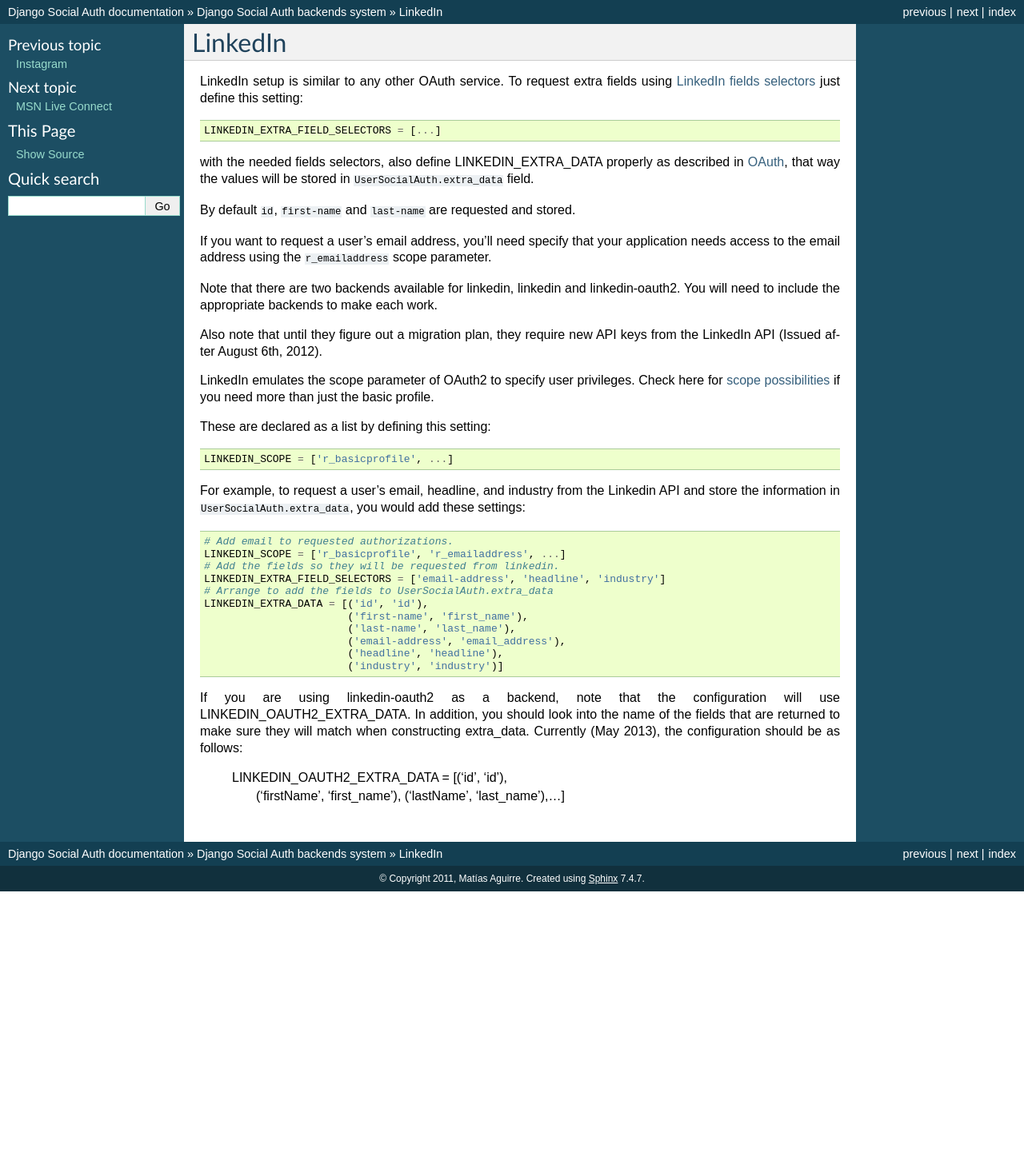
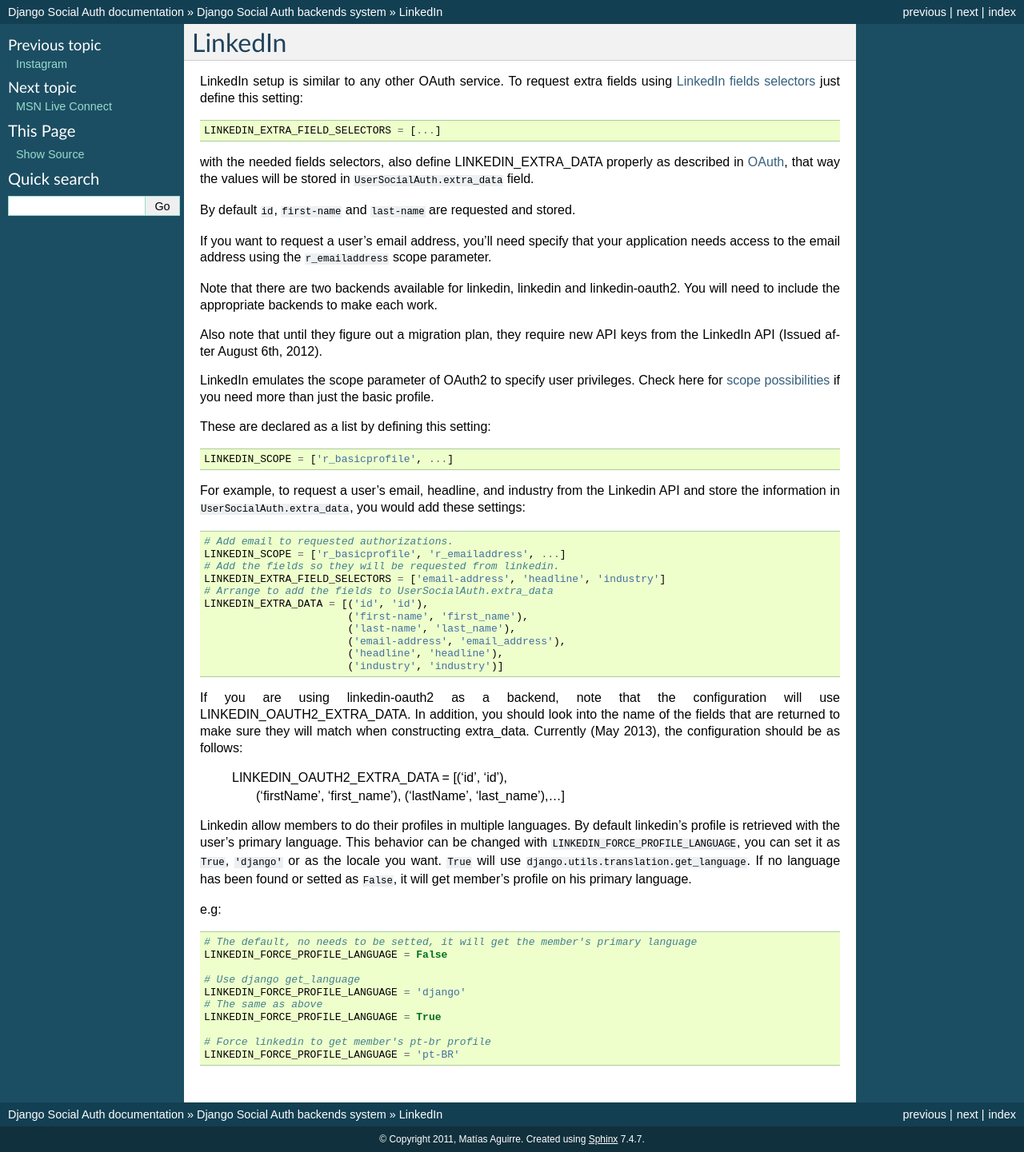
Before and after one commit to devs-cloud/django-social-auth-module, a Sphinx documentation site: the page built from doc/backends/linkedin.rst, in a window 1280 px wide. Shown: the whole page at 80% size. Built offline with Sphinx 7.4.7, drawn with Linux system fonts in a browser that asks for light colours; pages that are not in the unit, such as notebooks, are missing from menus; before the commit the page ends 1115 px from its top, so only the background shows below that.

Commit message:
Update linkedin.rst

```diff
--- a/doc/backends/linkedin.rst
+++ b/doc/backends/linkedin.rst
@@ -58,3 +58,23 @@
 
 .. _LinkedIn fields selectors: http://developer.linkedin.com/docs/DOC-1014
 .. _scope possibilities: https://developer.linkedin.com/documents/authentication#granting
+
+Linkedin allow members to do their profiles in multiple languages.
+By default linkedin's profile is retrieved with the user's primary language.
+This behavior can be changed with ``LINKEDIN_FORCE_PROFILE_LANGUAGE``, you can
+set it as ``True``, ``'django'`` or as the locale you want.
+``True`` will use ``django.utils.translation.get_language``. If no language
+has been found or setted as ``False``, it will get member's profile on his primary language.
+
+e.g::
+
+    # The default, no needs to be setted, it will get the member's primary language
+    LINKEDIN_FORCE_PROFILE_LANGUAGE = False
+
+    # Use django get_language
+    LINKEDIN_FORCE_PROFILE_LANGUAGE = 'django'
+    # The same as above
+    LINKEDIN_FORCE_PROFILE_LANGUAGE = True
+
+    # Force linkedin to get member's pt-br profile
+    LINKEDIN_FORCE_PROFILE_LANGUAGE = 'pt-BR'
```
